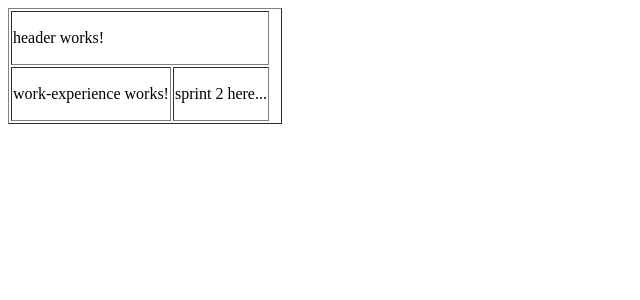
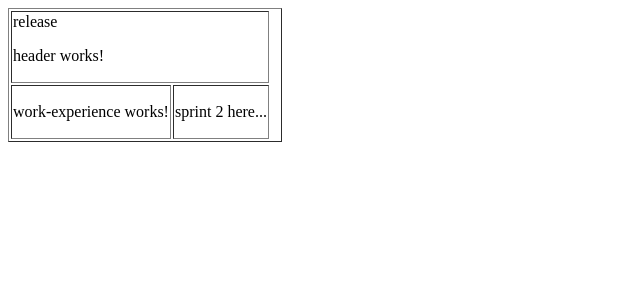
Before and after one commit to carlitaRP/carlitarp.github.io, an Angular app: page / in a window 1280 px wide. Shown: the top 300 px of the page, without its empty margins (0-640 px from the left). Built offline with nearby package versions, Linux system fonts and the light colour scheme.

Commit message:
create release branch

```diff
--- a/angular.json
+++ b/angular.json
@@ -95,5 +95,8 @@
         }
       }
     }
+  },
+  "cli": {
+    "analytics": "befe20bd-31c8-4418-9506-643a79aedec9"
   }
 }
--- a/src/app/app.component.html
+++ b/src/app/app.component.html
@@ -1,6 +1,7 @@
 <table border="1">
   <tr>
     <td colspan="2">
+        release
       <app-header></app-header>
     </td>
   </tr>
```
